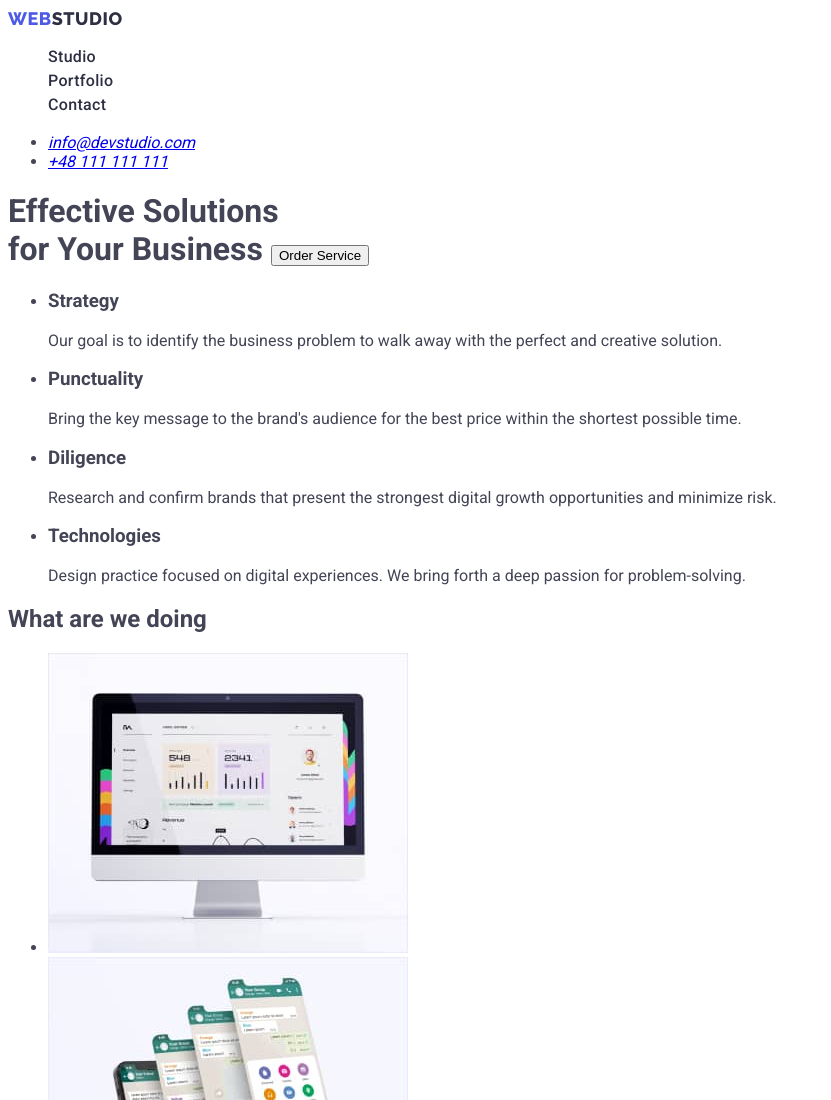
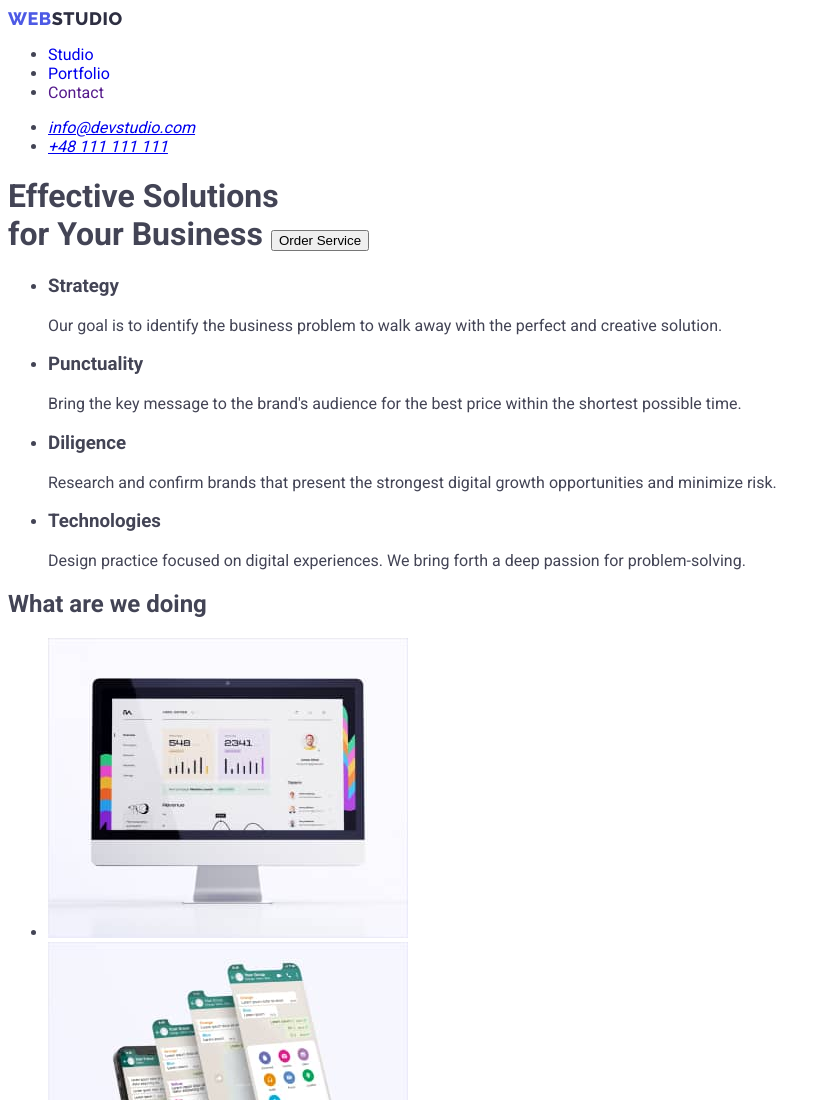
Before and after one commit to SylwiaMatusikSlomka/goit-markup-hw-02, a plain HTML site: page index.html in a window 1280 px wide. Shown: the top 1100 px of the page, without its empty margins (0-831 px from the left). Drawn offline with Linux system fonts and the light colour scheme.

Commit message:
Add class link in header

```diff
--- a/css/styles.css
+++ b/css/styles.css
@@ -35,22 +35,40 @@ body {
     text-decoration: none;
 }
 
+.link:hover {
+    color: var(--ocean);
+}
+
+.link:focus {
+    color: var(--ocean);
+}
+
 .logo-header-span {
     color: var(--navy-blue);
 }
 
-.list {
+
+/* .list {
     list-style: none;
-}
+} */
 
-.list-link {
+
+/* .list-link {
     font-weight: 500;
     font-size: 16px;
     line-height: 1.5;
     letter-spacing: 0.02em;
     color: var(--navy-blue);
     text-decoration: none;
-}
+} */
+
+
+/* .address{
+font-style: normal; */
+
+
+/*
+} */
 
 .footer {
     background-color: var(--navy-blue);
--- a/index.html
+++ b/index.html
@@ -21,13 +21,13 @@
       <nav>
         <a href="./index.html" class="logo link">Web<span class="logo-header-span">Studio</span></a>
         <ul class="list">
-          <li><a href="./index.html" class="list-link">Studio</a></li>
-          <li><a href="./portfolio.html" class="list-link">Portfolio</a></li>
-          <li><a href="#" class="list-link">Contact</a></li>
+          <li><a href="./index.html" class="link">Studio</a></li>
+          <li><a href="./portfolio.html" class="link">Portfolio</a></li>
+          <li><a href="" class="link">Contact</a></li>
         </ul>
       </nav>
       <address>
-        <ul>
+        <ul class="list">
           <li>
             <a href="mail:info@devstudio.com">info@devstudio.com</a>
           </li>
```
